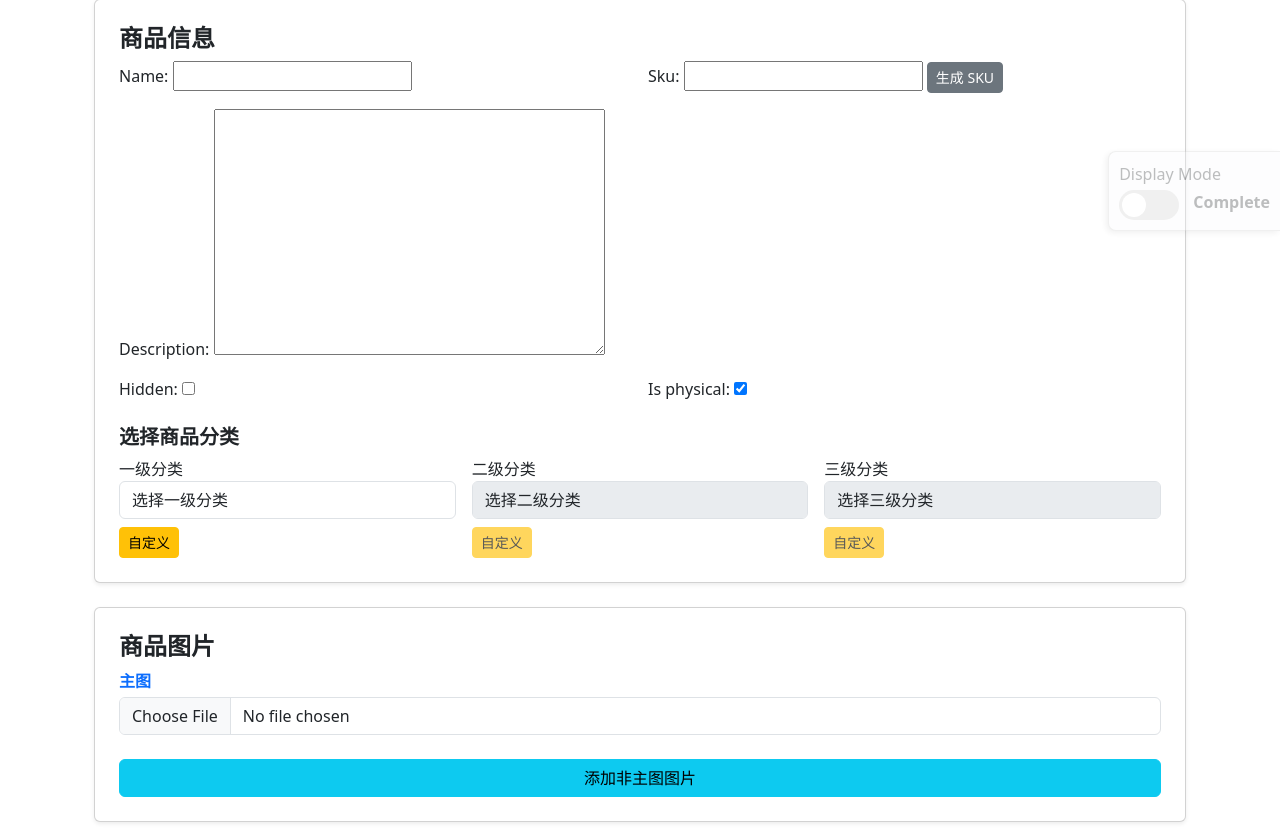
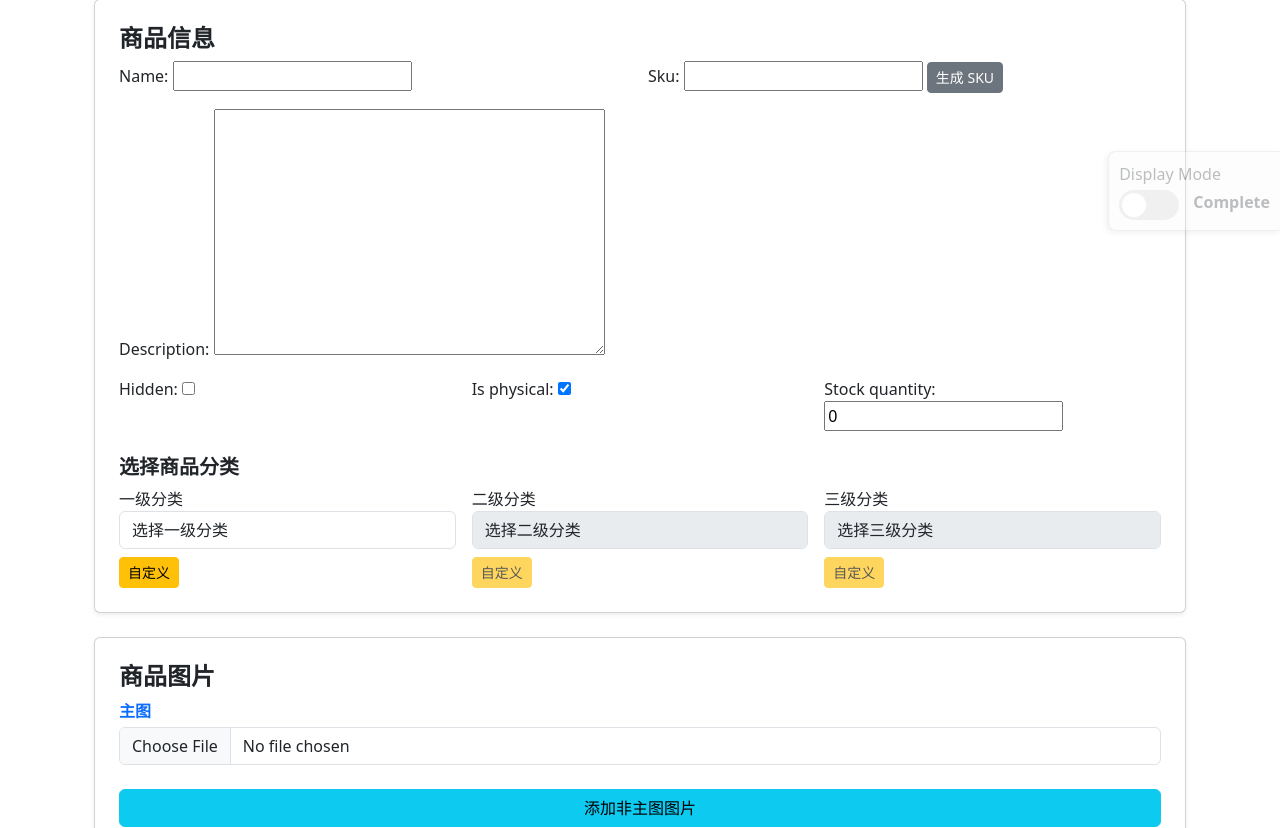
Before and after one commit to DurianLT/Online-Shopping-System-Group-1, a Django app: template OSSG1/templates/merchant/add_product.html in a window 1280 px wide. Shown: the part 209-1037 px from the top of the page. Run offline with Django 5.2, Linux system fonts and the light colour scheme; the template is opened without the code that fills it: values that come from a table or form of the project are taken from there, others are empty.

Commit message:
商家界面优化 1.商家界面添加商品支持填写库存 2.商家界面支持软删除 3.商家列表会筛选掉已经软删除的商品

```diff
--- a/OSSG1/merchant/forms.py
+++ b/OSSG1/merchant/forms.py
@@ -37,7 +37,7 @@ class ProductForm(forms.ModelForm):
         model = Product
         fields = ['name', 'description', 'sku', 'hidden', 'is_physical',
                   'category_level1', 'category_level2', 'category_level3',
-                  'custom_category_level1', 'custom_category_level2', 'custom_category_level3']
+                  'custom_category_level1', 'custom_category_level2', 'custom_category_level3', 'stock_quantity']
 
     def __init__(self, *args, **kwargs):
         super().__init__(*args, **kwargs)
--- a/OSSG1/templates/merchant/add_product.html
+++ b/OSSG1/templates/merchant/add_product.html
@@ -26,14 +26,19 @@
                     {{ product_form.description.label_tag }}
                     {{ product_form.description }}
                 </div>
-                <div class="col-md-6">
+                <div class="col-md-4">
                     {{ product_form.hidden.label_tag }}
                     {{ product_form.hidden }}
                 </div>
-                <div class="col-md-6">
+                <div class="col-md-4">
                     {{ product_form.is_physical.label_tag }}
                     {{ product_form.is_physical }}
                 </div>
+                <div class="col-md-4">
+                    {{ product_form.stock_quantity.label_tag }}
+                    {{ product_form.stock_quantity }}
+                </div>
+
             </div>
 
             <!-- 选择分类 -->
```
Also changed, not shown: OSSG1/merchant/views.py (+18 -12 lines).
